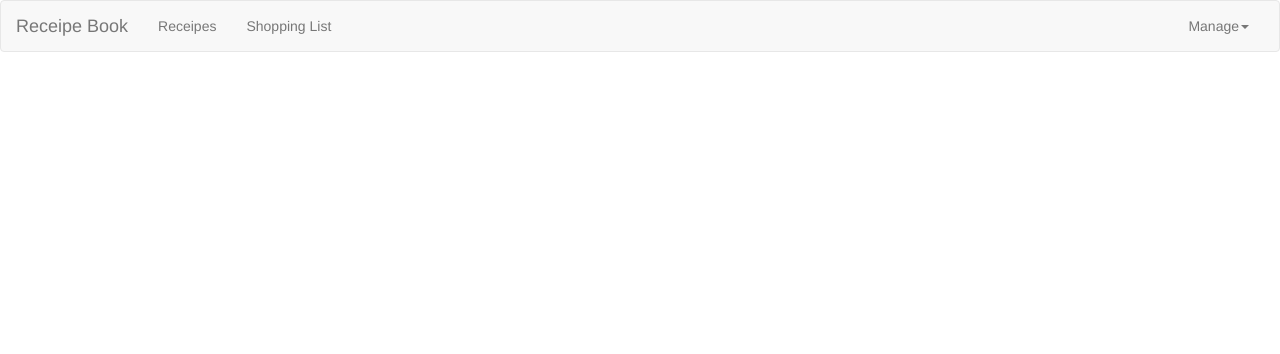
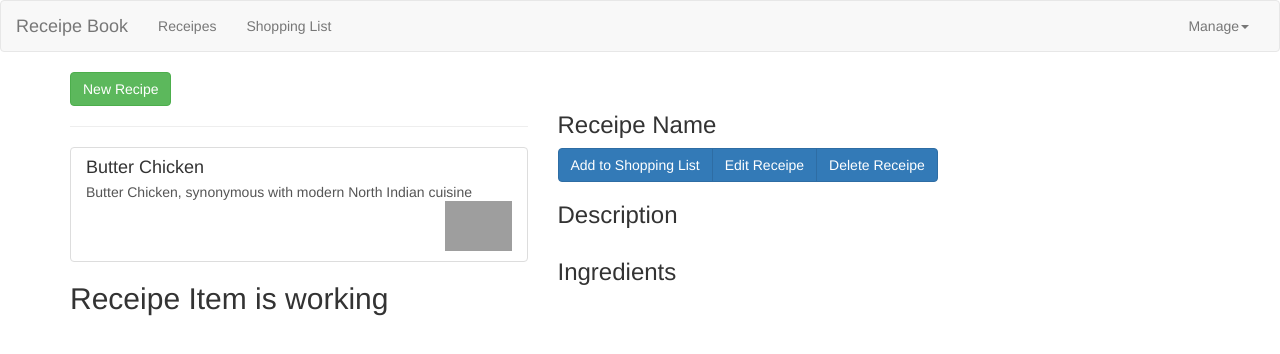
Before and after one commit to okulkar2/Receipe-Book, an Angular app in the folder receipe-book/: page / in a window 1280 px wide. Shown: the top 354 px of the page. Built offline with nearby package versions, Linux system fonts and the light colour scheme; grey boxes are pictures that could not be loaded.

Commit message:
AppComponent and Header Component Updated

```diff
--- a/receipe-book/src/app/app.component.html
+++ b/receipe-book/src/app/app.component.html
@@ -1,13 +1,12 @@
 <!--The whole content below can be removed with the new code.-->
 <app-header
-  (receipeClicked) = 'onReceipeClicked($event)'
-  (shoppingClicked) = 'onShoppingClicked($event)'></app-header>
+  (featureClicked) = 'onFeatureSelected($event)'></app-header>
 <div class="container">
   <div class="row">
     <div class="col-md-12">
-        <app-receipe-list *ngIf = 'receipeList'></app-receipe-list>
+        <app-receipe-list *ngIf = 'feature === "receipe"'></app-receipe-list>
       <br>
-        <app-shopping-list *ngIf = 'shoppingList'></app-shopping-list>
+        <app-shopping-list *ngIf = 'feature !== "receipe"'></app-shopping-list>
     </div>
   </div>
 </div>
--- a/receipe-book/src/app/app.component.ts
+++ b/receipe-book/src/app/app.component.ts
@@ -8,17 +8,10 @@
 export class AppComponent {
   title = 'app';
 
-  receipeList: boolean = false;
-  shoppingList: boolean = false;
+  feature: string = 'receipe';
 
-  onReceipeClicked(receipeData: {clicked: boolean}){
-    this.receipeList = receipeData.clicked;
-    this.shoppingList = false;
-  }
-
-  onShoppingClicked(shoppingData: {clicked: boolean}){
-    this.shoppingList = shoppingData.clicked;
-    this.receipeList = false;
+  onFeatureSelected(data: string){
+    this.feature = data;
   }
 
 }
--- a/receipe-book/src/app/header/header.component.html
+++ b/receipe-book/src/app/header/header.component.html
@@ -4,8 +4,8 @@
             <a href="#" class="navbar-brand">Receipe Book</a>
         </div>
         <ul class="nav navbar-nav">
-            <li><a href="#" (click) = "onReceipeClicked()">Receipes</a></li>
-            <li><a href="#" (click) = "onShoppingClicked()">Shopping List</a></li>
+            <li><a href="#" (click) = "onSelect('receipe')">Receipes</a></li>
+            <li><a href="#" (click) = "onSelect('shopping')">Shopping List</a></li>
         </ul>
 
         <div class="collapse navbar-collapse">
--- a/receipe-book/src/app/header/header.component.ts
+++ b/receipe-book/src/app/header/header.component.ts
@@ -7,14 +7,10 @@
 
 export class HeaderComponent{
 
-    @Output() receipeClicked = new EventEmitter<{clicked: boolean}>();
-    @Output() shoppingClicked = new EventEmitter<{clicked: boolean}>();
+    @Output() featureClicked = new EventEmitter<string>();
 
-    onReceipeClicked(){
-        this.receipeClicked.emit({clicked: true});
+    onSelect(value: string){
+        this.featureClicked.emit(value);
     }
 
-    onShoppingClicked(){
-        this.shoppingClicked.emit({clicked: true});
-    }
 }
```
